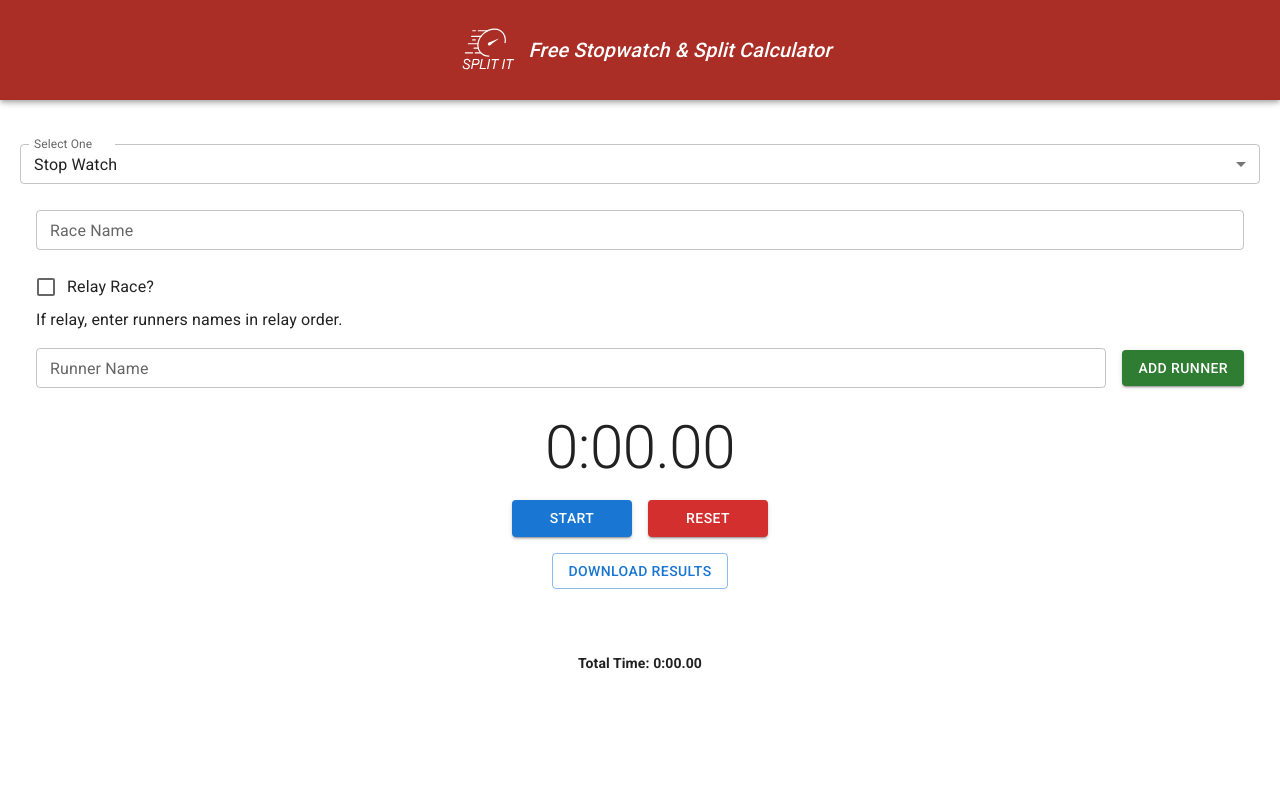
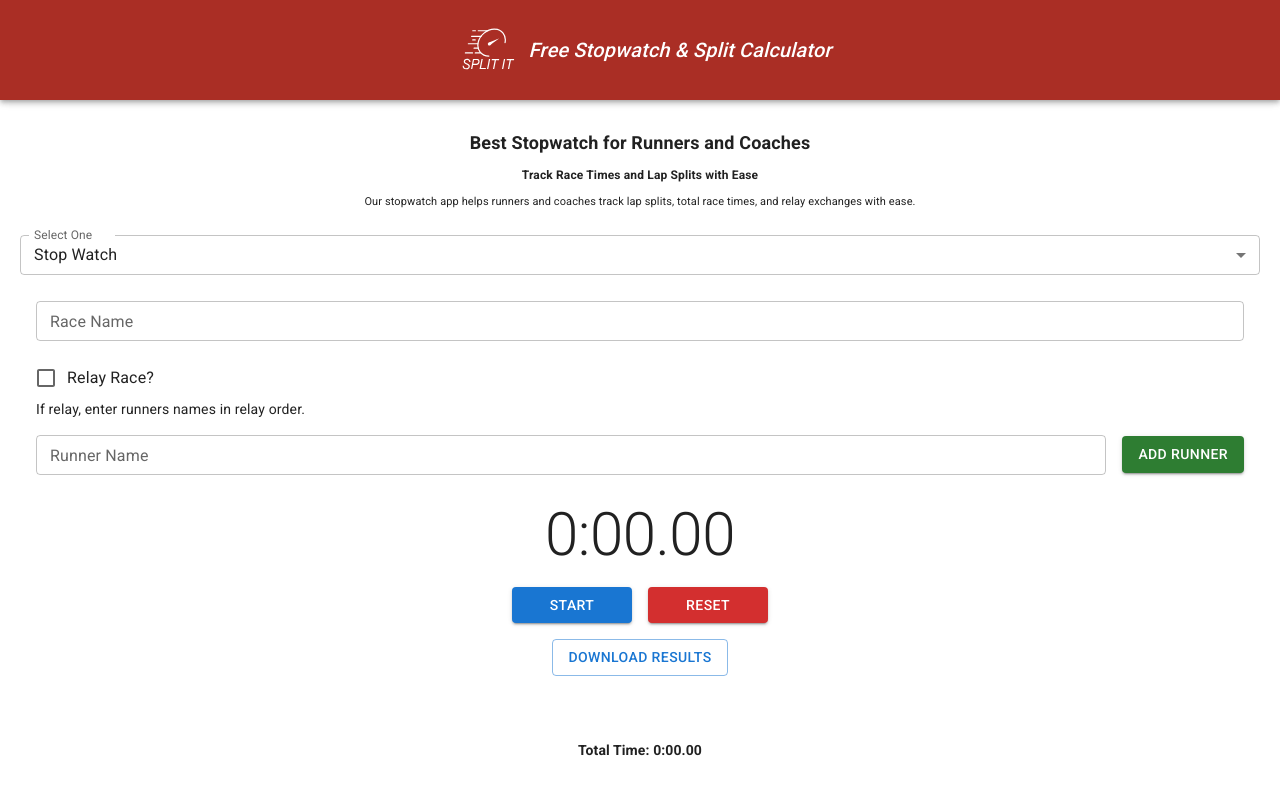
Before and after one commit to cmyers26/timeit, a React (Create React App) app: page / in a window 1280 px wide. Shown: the top 794 px of the page. Built offline with nearby package versions, Linux system fonts and the light colour scheme.

Commit message:
SEO optimization

```diff
--- a/public/index.html
+++ b/public/index.html
@@ -5,10 +5,17 @@
     <link rel="icon" href="%PUBLIC_URL%/favicon.ico" />
     <meta name="viewport" content="width=device-width, initial-scale=1" />
     <meta name="theme-color" content="#000000" />
-    <meta
-      name="description"
-      content="Free online stop watch and running split calculator"
-    />
+    <meta name="description" content="Track lap splits, total race time, and individual runner times with our stopwatch app for races and training." />
+    <script type="application/ld+json">
+      {
+        "@context": "https://schema.org",
+        "@type": "SoftwareApplication",
+        "name": "Race Stopwatch",
+        "description": "A stopwatch app for tracking race lap splits and total times.",
+        "operatingSystem": "Web",
+        "applicationCategory": "SportsApplication"
+      }
+    </script>
     <link rel="apple-touch-icon" href="%PUBLIC_URL%/logo192.png" />
     <!--
       manifest.json provides metadata used when your web app is installed on a
@@ -24,7 +31,7 @@
       work correctly both with client-side routing and a non-root public URL.
       Learn how to configure a non-root public URL by running `npm run build`.
     -->
-    <title>Split It - Free Online Stop Watch and Running Split Calculator</title>
+    <title>Best Running Stopwatch App for Lap Splits | Race Timer</title>
   </head>
   <body>
     <!-- Google tag (gtag.js) -->
--- a/src/components/LayoutComponent/index.js
+++ b/src/components/LayoutComponent/index.js
@@ -47,7 +47,7 @@ const Layout = ({ children }) => {
       </AppBar>
 
       {/* Main Content */}
-      <Box component="main" style={{marginBottom: "100px", marginTop: width < 768 ? "80px" : "60px"}}>
+      <Box component="main" style={{marginBottom: "100px", marginTop: width < 768 ? "50px" : "40px"}}>
         <Toolbar />
           {/* <div style={{
             margin: "10px",
--- a/src/components/MainApp/index.js
+++ b/src/components/MainApp/index.js
@@ -1,5 +1,5 @@
 import React, { useState } from 'react';
-import { MenuItem, Select, InputLabel, FormControl } from '@mui/material';
+import { MenuItem, Select, InputLabel, Typography, FormControl } from '@mui/material';
 import CalculatorApp from '../SplitCalculator';
 import StopWatch from '../StopWatch';
 
@@ -7,7 +7,19 @@ const MainApp = () => {
     const [appSelection, setAppSelection] = useState("stop-watch");
 
     return (
-        <div style={{ padding: '20px 10px' }}>
+        <div style={{ padding: '10px 10px' }}>
+            <div style={{ padding: '10px 10px 20px 10px', display: "flex", flexDirection: "column", justifyContent: "center", alignItems: "center" }}>
+                <h1
+                    style={{fontSize: "18px", textAlign: "center", margin: "5px 0"}}
+                >Best Stopwatch for Runners and Coaches</h1>
+                <h2
+                    style={{fontSize: "12px", textAlign: "center", margin: "5px 0"}}
+                >Track Race Times and Lap Splits with Ease</h2>
+                <Typography
+                    variant="body2"
+                    style={{fontSize: "11px", textAlign: "center", margin: "5px 0"}}
+                >Our stopwatch app helps runners and coaches track lap splits, total race times, and relay exchanges with ease.</Typography>
+            </div>
             <FormControl fullWidth size="small" style={{ marginBottom: '10px' }}>
                 <InputLabel>Select One</InputLabel>
                 <Select
--- a/src/components/StopWatch/index.js
+++ b/src/components/StopWatch/index.js
@@ -151,7 +151,7 @@ const Stopwatch = () => {
           control={<Checkbox checked={isRelayRace} onChange={(e) => setIsRelayRace(e.target.checked)} />}
           label="Relay Race?"
         />
-        <Typography variant="body1">If relay, enter runners names in relay order.</Typography>
+        <Typography variant="body2">If relay, enter runners names in relay order.</Typography>
       </Box>
 
       <Box sx={{ mt: 2, display: "flex", flexDirection: "row", gap: 2, alignItems: "center" }}>
```
